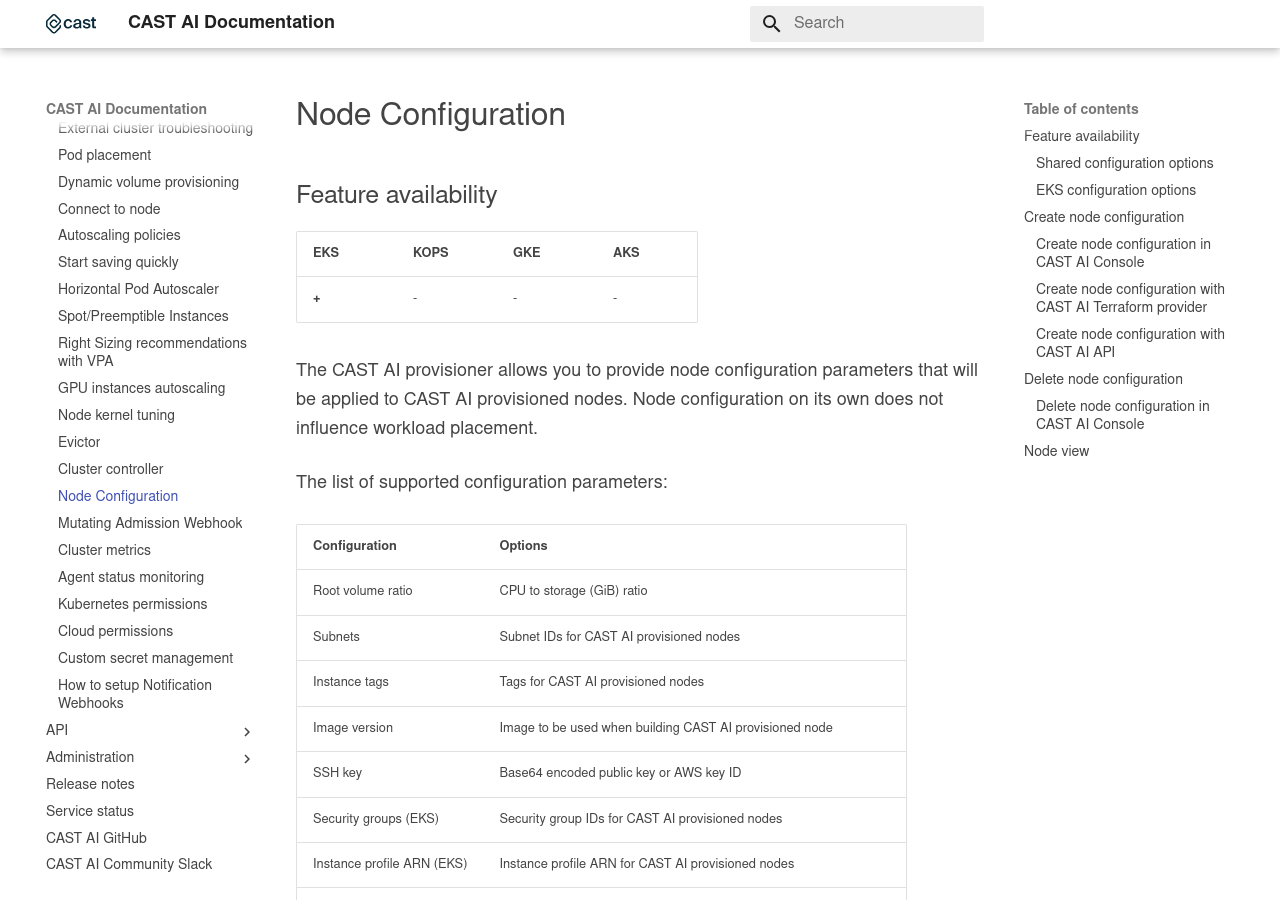
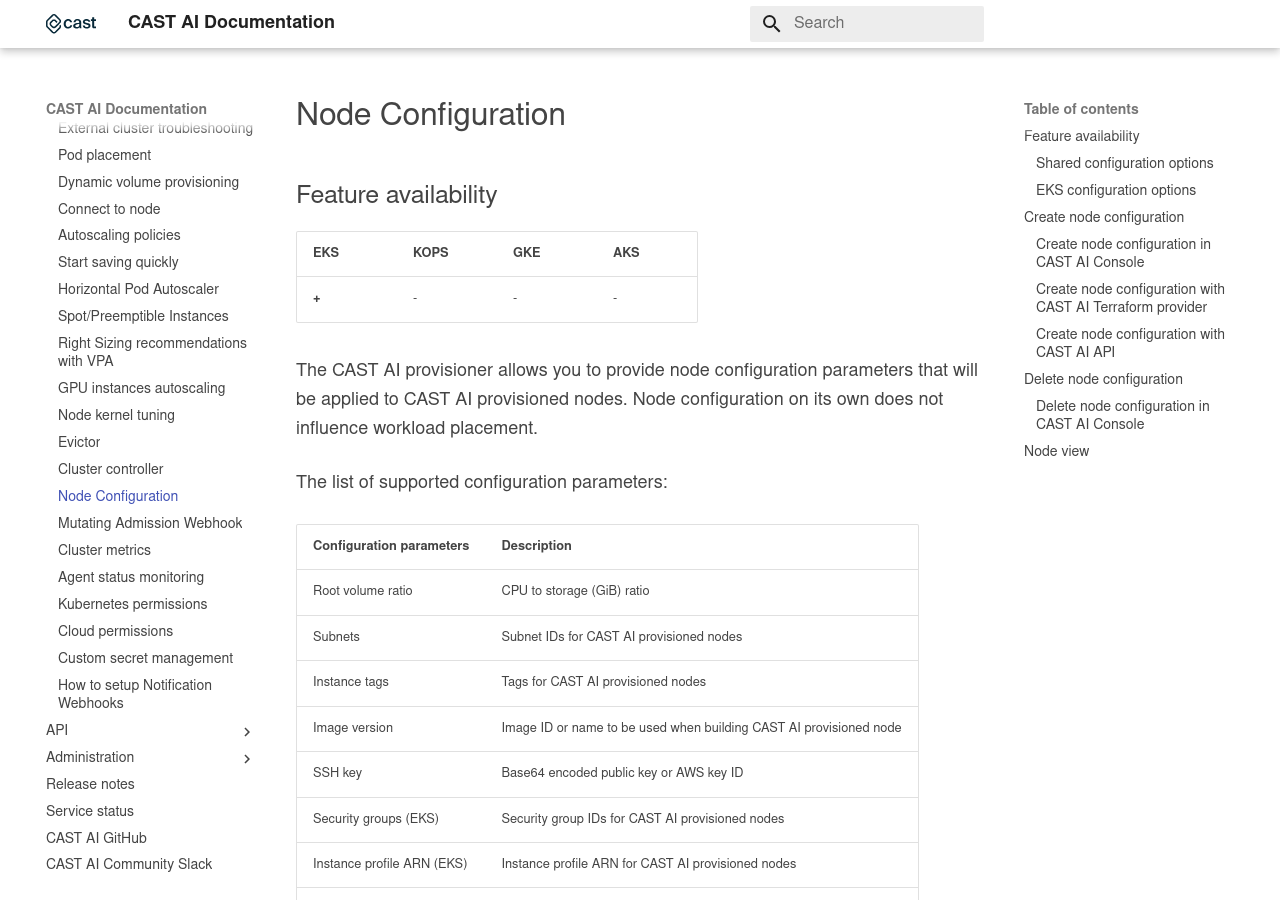
Before and after one commit to castai/docs, an MkDocs documentation site: the page built from docs/guides/node-configuration.md, in a window 1280 px wide and 900 px high. Built offline with MkDocs 1.6.1 and Material for MkDocs 9.7.7, drawn with Linux system fonts in a browser that asks for light colours; some web fonts are replaced.

Commit message:
Clarify Image ID field description (#244)
Co-authored-by: Narunas Kapocius <narunas@cast.ai>

```diff
--- a/docs/guides/node-configuration.md
+++ b/docs/guides/node-configuration.md
@@ -12,15 +12,15 @@
 
 The list of supported configuration parameters:
 
-| Configuration              | Options |
-|----------------------------|---------|
-| Root volume ratio          | CPU to storage (GiB) ratio |
-| Subnets                    | Subnet IDs for CAST AI provisioned nodes |
-| Instance tags              | Tags for CAST AI provisioned nodes |
-| Image version              | Image to be used when building CAST AI provisioned node |
-| SSH key                    | Base64 encoded public key or AWS key ID |
-| Security groups (EKS)      | Security group IDs for CAST AI provisioned nodes |
-| Instance profile ARN (EKS) |  Instance profile ARN for CAST AI provisioned nodes |
+| Configuration parameters   | Description                                                   |
+|----------------------------|----------------------------------------------------------------------|
+| Root volume ratio          | CPU to storage (GiB) ratio                                           |
+| Subnets                    | Subnet IDs for CAST AI provisioned nodes                             |
+| Instance tags              | Tags for CAST AI provisioned nodes                                   |
+| Image version              | Image ID or name to be used when building CAST AI provisioned node   |
+| SSH key                    | Base64 encoded public key or AWS key ID                              |
+| Security groups (EKS)      | Security group IDs for CAST AI provisioned nodes                     |
+| Instance profile ARN (EKS) | Instance profile ARN for CAST AI provisioned nodes                   |
 | Dns-cluster-ip (EKS)       | Override the IP address to be used for DNS queries within the cluster |
 
 By default values are either inferred from the cluster (subnets, security groups...) or a generic value is applied.
```
